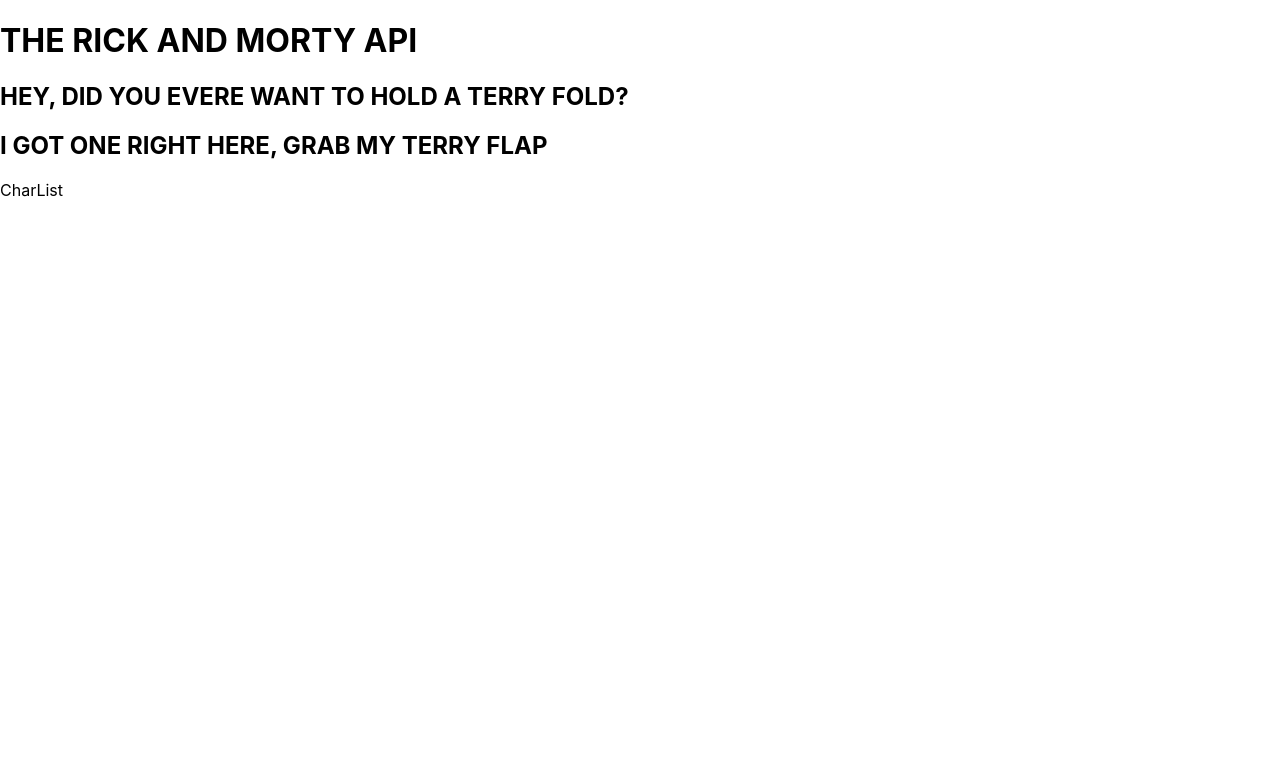
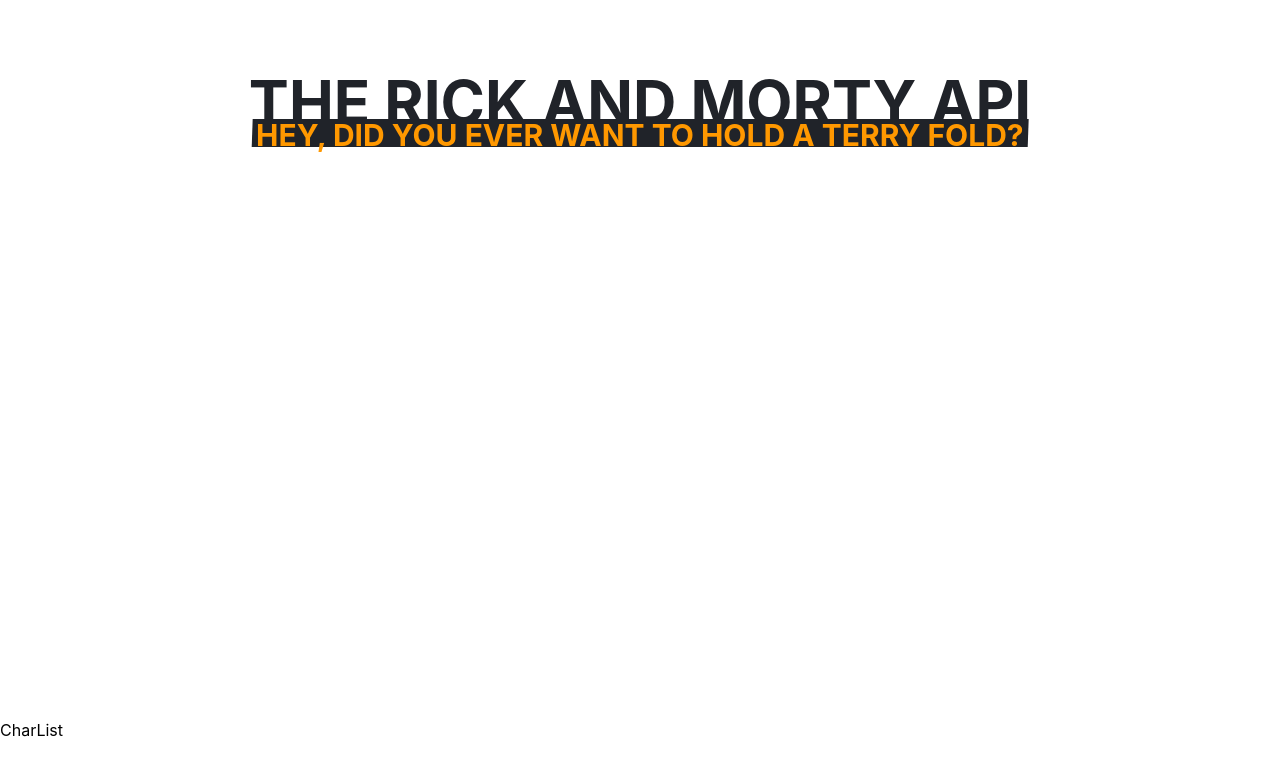
Before and after one commit to DarkRaven987/16_rickandmorty, a React (Create React App) app: page / in a window 1280 px wide. Shown: the top 776 px of the page. Built offline with nearby package versions, Linux system fonts and the light colour scheme.

Commit message:
Finished Header styling

```diff
--- a/src/components/Header/index.js
+++ b/src/components/Header/index.js
@@ -1,20 +1,21 @@
 import React, {Component} from 'react';
+import './style.css';
 
 function Header(){
 	return(
-		<div>
-			<h1>
-				THE RICK AND MORTY API
+		<section className="Header">
+			<h1 className="Header_Title">
+				the rick and morty api
 			</h1>
-			<div>
-			<h2>
-				HEY, DID YOU EVERE WANT TO HOLD A TERRY FOLD?
-			</h2>
-			<h2>
-				I GOT ONE RIGHT HERE, GRAB MY TERRY FLAP
-			</h2>
+			<div className="Header_Subtitle">
+				<h2 className="HomeSubtitle">
+					hey, did you ever want to hold a terry fold?
+				</h2>
+				<h2 className="HomeMiddleSubtitle">
+					i got one right here, grab my terry flap
+				</h2>
 			</div>
-		</div>
+		</section>
 	);
 }
 
--- a/src/components/Header/style.css
+++ b/src/components/Header/style.css
@@ -0,0 +1,50 @@
+.Header{
+	margin: 10vh;
+	display: flex;
+	align-items: center;
+	flex-direction: column;
+	height: 70vh
+}
+.Header_Title{
+	text-transform: uppercase;
+    line-height: 0.75em;
+    color: rgb(32, 35, 41);
+    font-size: 3.75rem;
+    margin: 0px;
+}
+.Header_Subtitle{
+	transform: skew(-2deg) translateY(-6px);
+	padding: 0.3125rem 0.25rem 0px;
+	background: rgb(32, 35, 41);
+	color: orange;
+	align-items: center;
+}
+.HomeSubtitle{
+	text-transform: uppercase;
+    line-height: 0.75em;
+    font-size: 1.875rem;
+    color: rgb(255, 152, 0);
+    transform: skew(2deg);
+    margin: 0px;
+    border-width: initial;
+    border-style: none;
+    border-color: initial;
+    border-image: initial;
+}
+.HomeMiddleSubtitle{
+	text-transform: uppercase;
+    line-height: 0.75em;
+    font-size: 1.875rem;
+    transform: skew(2deg);
+    position: absolute;
+    width: 100%;
+    top: 4px;
+    left: 0px;
+    color: transparent;
+    margin: 0px;
+    border-width: initial;
+    border-style: none;
+    border-color: initial;
+    border-image: initial;
+	padding: 0px 0.25rem;
+}
```
